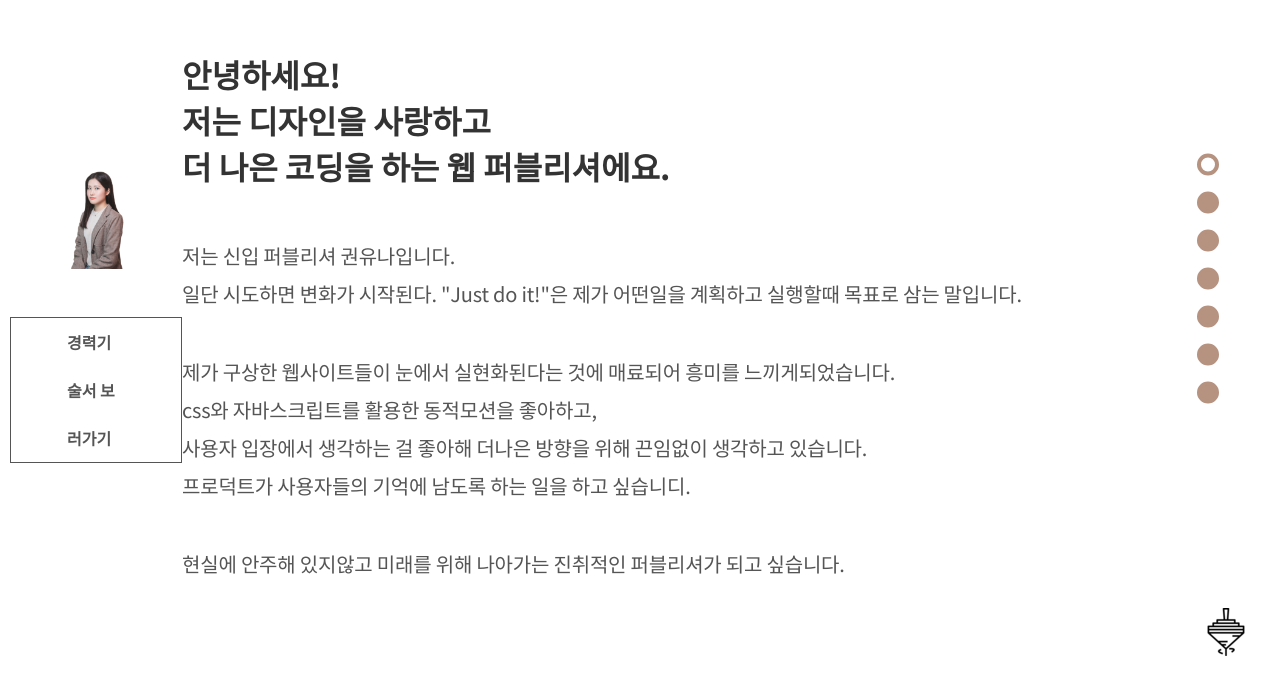
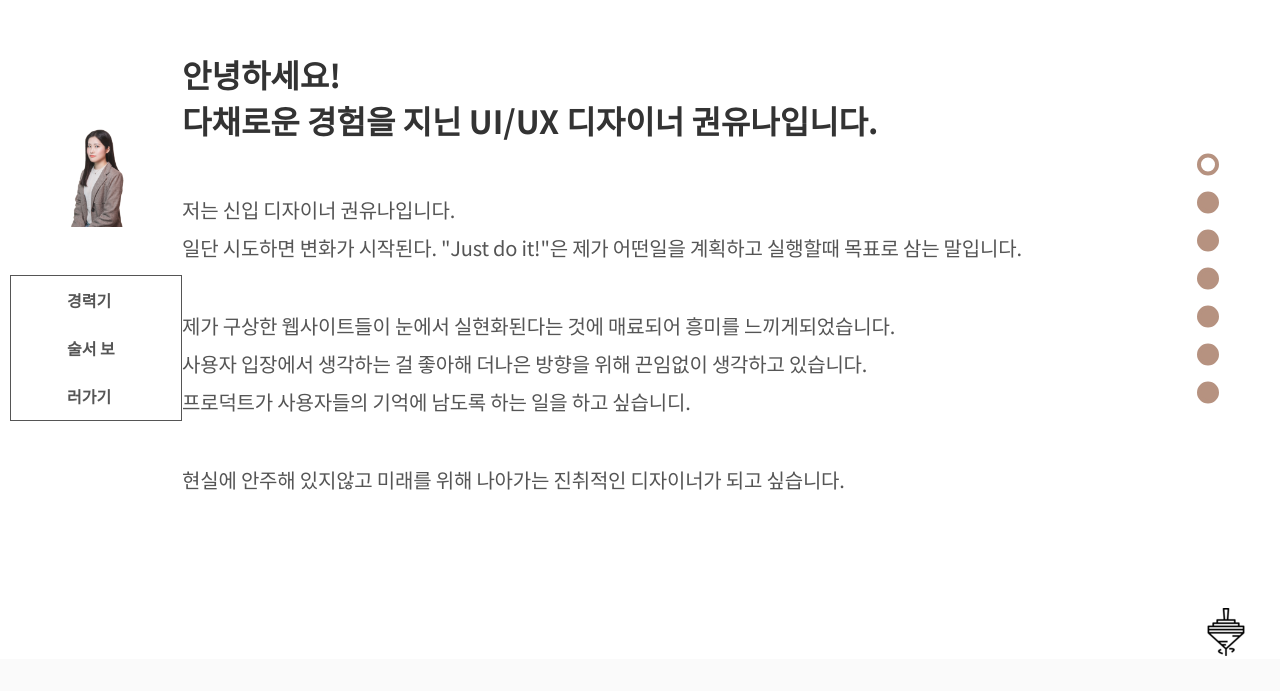
Before and after one commit to yunazzi/portfolio_1, a plain HTML site: page index.html in a window 1280 px wide. Shown: the part 109-800 px from the top of the page. Drawn offline with nearby package versions, Linux system fonts and the light colour scheme; a script that the page names is missing.

Commit message:
Add files via upload

```diff
--- a/index.html
+++ b/index.html
@@ -44,10 +44,14 @@
                         </div>
                     </div>
                     <div class="about_box2">
+                        <!-- <h2 class="about_title">
+                            안녕하세요! <br>저는 디자인을 사랑하고 <br>더 나은 코딩을 하는 웹 퍼블리셔에요.
+                        </h2> -->
+
                         <h2 class="about_title">
-                            안녕하세요! <br>저는 디자인을 사랑하고 <br>더 나은 코딩을 하는 웹 퍼블리셔에요.
+                            안녕하세요! <br>다채로운 경험을 지닌 UI/UX 디자이너 권유나입니다.
                         </h2>
-                        <div class="about_text">
+                        <!-- <div class="about_text">
                             <p class="about_text_item">
                                 저는 신입 퍼블리셔 권유나입니다.
                                 <br>
@@ -64,6 +68,24 @@
                             </p>
                             <p class="about_text_item">
                                 현실에 안주해 있지않고 미래를 위해 나아가는 진취적인 퍼블리셔가 되고 싶습니다.
+                            </p>
+                        </div> -->
+
+                        <div class="about_text">
+                            <p class="about_text_item">
+                                저는 신입 디자이너 권유나입니다.
+                                <br>
+                                일단 시도하면 변화가 시작된다. "Just do it!"은 제가 어떤일을 계획하고 실행할때 목표로 삼는 말입니다.
+                            </p>
+                            <p class="about_text_item">
+                                제가 구상한 웹사이트들이 눈에서 실현화된다는 것에 매료되어 흥미를 느끼게되었습니다.
+                                <br>
+                                사용자 입장에서 생각하는 걸 좋아해 더나은 방향을 위해 끈임없이 생각하고 있습니다.
+                                <br>
+                                프로덕트가 사용자들의 기억에 남도록 하는 일을 하고 싶습니디.
+                            </p>
+                            <p class="about_text_item">
+                                현실에 안주해 있지않고 미래를 위해 나아가는 진취적인 디자이너가 되고 싶습니다.
                             </p>
                         </div>
                     </div>
```
